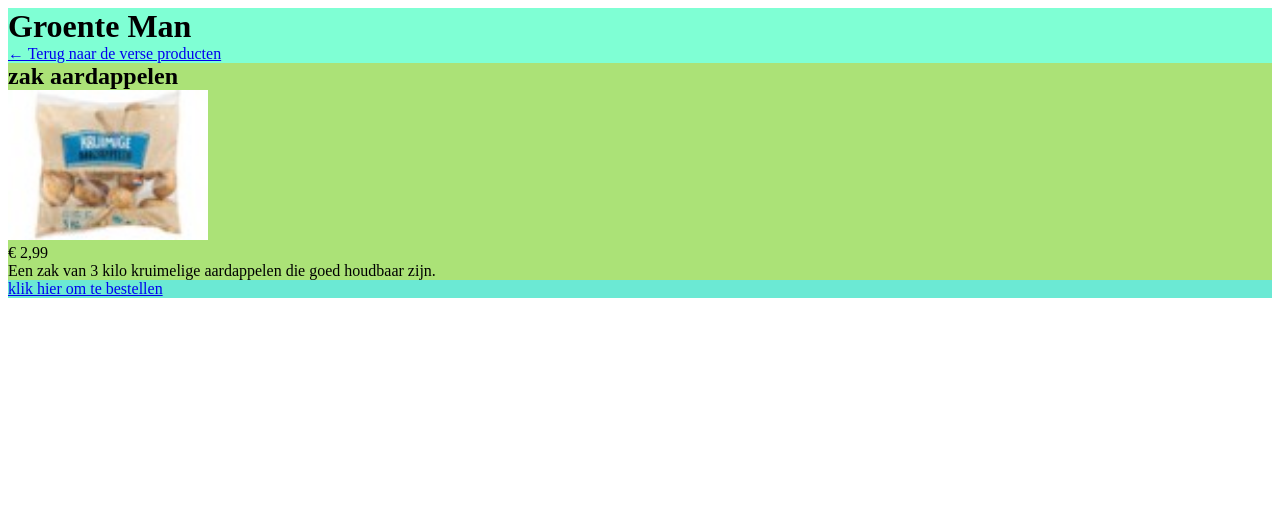
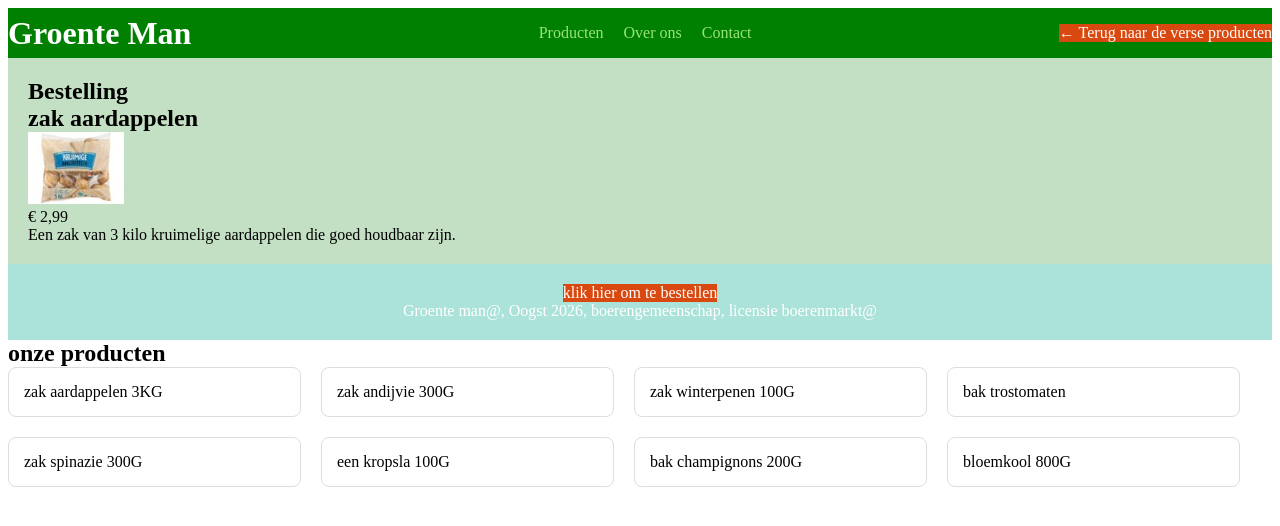
Before and after one commit to Fcb-student/Basis-Programeren-jaar-1-Periode-2-webDev, a PHP site: page /detail.html in a window 1280 px wide. Shown: the top 526 px of the page. Run offline with PHP 8.4, Linux system fonts and the light colour scheme.

Commit message:
mijn webshop style.css, index en detail rework

```diff
--- a/Workshops/mijn_webshop/css/style.css
+++ b/Workshops/mijn_webshop/css/style.css
@@ -1,48 +1,102 @@
 *{
     box-sizing: border-box;/* padding telt mee in de breedte*/
 }
+.body {
+    font-family: Arial, sans-serif;
+    color: green;
+    margin: 0;
+    background-color: #f4f4f4;
+}
+.container {
+    max-width: 960px;
+    margin: 0 auto; /*boven en onder 0, links en rechts automatisch*/
+}
 
 /* kleur voor header */
-#headerindex{
+#header{
     background-color: green;
+    color: #ffffff;
+    padding: 0 20 px;
+    display: flex;
+    justify-content: space-between;
+    align-items: center;
 }
+#menu {
+    display:flex;
+    gap: 20px;
+    list-style: none;
+}
+#menu a {
+    color: #99e476;
+    text-decoration: none;
+}
+
 /* kleur voor content in index*/
-#contentindex{
+#content{
     background-color: rgb(196, 224, 196);
+    padding: 20px;
 }
+/* producten naastv elkaar en scherm kleiner verander positie van product*/
+.producten {
+    display: flex;
+    flex-wrap: wrap;
+    gap: 20px;
+}
+/* elke product heeft een rand met ruimte*/
+.product{
+    width: 293px; max-width: 100%;
+    border: 1px solid #dddddd;
+    border-radius: 8px;
+    padding: 15px;
+    background-color: #ffffff;
+}
+/* grootte van de plaatjes*/
+.product img{
+    width: 100%;
+    height: 200px ;
+    object-fit: cover;
+    border-radius: 4px;
+}
+/*kwaliteit van de prisj text*/
+.prijs{
+    color: #d9480f;
+    font-weight: bold;
+    font-family: 20px;
+}
+
+.knop {
+    display: inline-block;
+    background-color: #d9480f;
+    color: #ffffff;
+    padding: 8px 16 px;
+    border-radius: 4 px;
+    text-decoration: none;
+}
+.knop:hover {
+    background-color: #b33c0c;
+}
+
+.detail {
+    display: flex;
+    gap: 30px;
+    margin-top: 20px;
+}
+.detail img {
+    width: 450px;
+    border-radius: 8px;
+}
+
 /* kleur voor footer in ibdex */
-#footerindex{
+#footer{
     background-color: rgb(171, 226, 217);
+    color: #ffffff;
+    padding: 20px;
+    text-align: center;
 }
- /* kleur voor heider in detail */
-#headerdetail{
-    background-color: aquamarine;
-}
-#contentindex img{
-    width :100px
-}
-/* kleur voor content in detail */
-#contentdetail{
-    background-color: rgb(171, 226, 119);
-}
-/* proportie van de foto in detail */
-#contentdetail img{
-    width : 200px
-}
-#footerdetail{
-    background-color: rgb(107, 233, 212);
-}
+
+
 /* gaps tussen e blokken  */
 h1, h2, p, a{
     margin-top: 0;
     margin-bottom: 0;
 }
-/* producten naastv elkaar en scherm kleiner verander positie van product*/
-#producten{
-    display:flex;
-    gap: 20px;
-    flex-wrap: wrap;
-}
-#product {
-
-}
--- a/Workshops/mijn_webshop/detail.html
+++ b/Workshops/mijn_webshop/detail.html
@@ -9,14 +9,20 @@
     <link rel="stylesheet" href="css/style.css" />
   </head>
   <body>
-    <div id="headerdetail">
+    <div id="header">
       <!-- title van website  -->
       <h1>Groente Man</h1>
-      <a href="index.html">&larr; Terug naar de verse producten</a>
-      <!-- <h2>Bestellingen</h2>  -->
+      <ul id="menu">
+                <li><a href="index.html">Producten</a></li>
+                <li><a href="#">Over ons</a></li>
+                <li><a href="#">Contact</a></li>
+            </ul>
+          <a href="index.html" class="knop">&larr; Terug naar de verse producten</a>
     </div>
 
-    <div id="contentdetail">
+    <div id="content">
+
+      <h2>Bestelling</h2>
       <h2>zak aardappelen</h2>
       <img src="images/zakaardappelen.jpg" alt="zak aardappelen 3KG" />
       <!-- prijs -->
@@ -25,9 +31,25 @@
       <p>Een zak van 3 kilo kruimelige aardappelen die goed houdbaar zijn.</p>
     </div>
 
-    <div id="footerdetail">
+    <div id="footer">
       <!-- bestelknop -->
-      <a href="url">klik hier om te bestellen</a>
+      <a href="url" class="knop">klik hier om te bestellen</a>
+      <div id="watermerk, extra informatie">
+        Groente man@, Oogst 2026, boerengemeenschap, licensie boerenmarkt@
+      </div>
     </div>
+
+    <h2>onze producten</h2>
+    <div class="producten">
+        <div class="product">zak aardappelen 3KG</div>
+        <div class="product">zak andijvie 300G</div>
+        <div class="product">zak winterpenen 100G</div>
+        <div class="product">bak trostomaten</div>
+        <div class="product">zak spinazie 300G</div>
+        <div class="product">een kropsla 100G</div>
+        <div class="product">bak champignons 200G</div>
+        <div class="product">bloemkool 800G</div>
+    </div>
+
   </body>
 </html>
--- a/Workshops/workshop_6/css/style.css
+++ b/Workshops/workshop_6/css/style.css
@@ -40,7 +40,7 @@ body{
 .producten {
     display: flex;
     flex-wrap: wrap;
-    gap: 40px;
+    gap: 20px;
 }
 /* elke product heeft een rand met ruimte*/
 .product{
```
Also changed, not shown: Workshops/mijn_webshop/index.html (+24 -11 lines).
